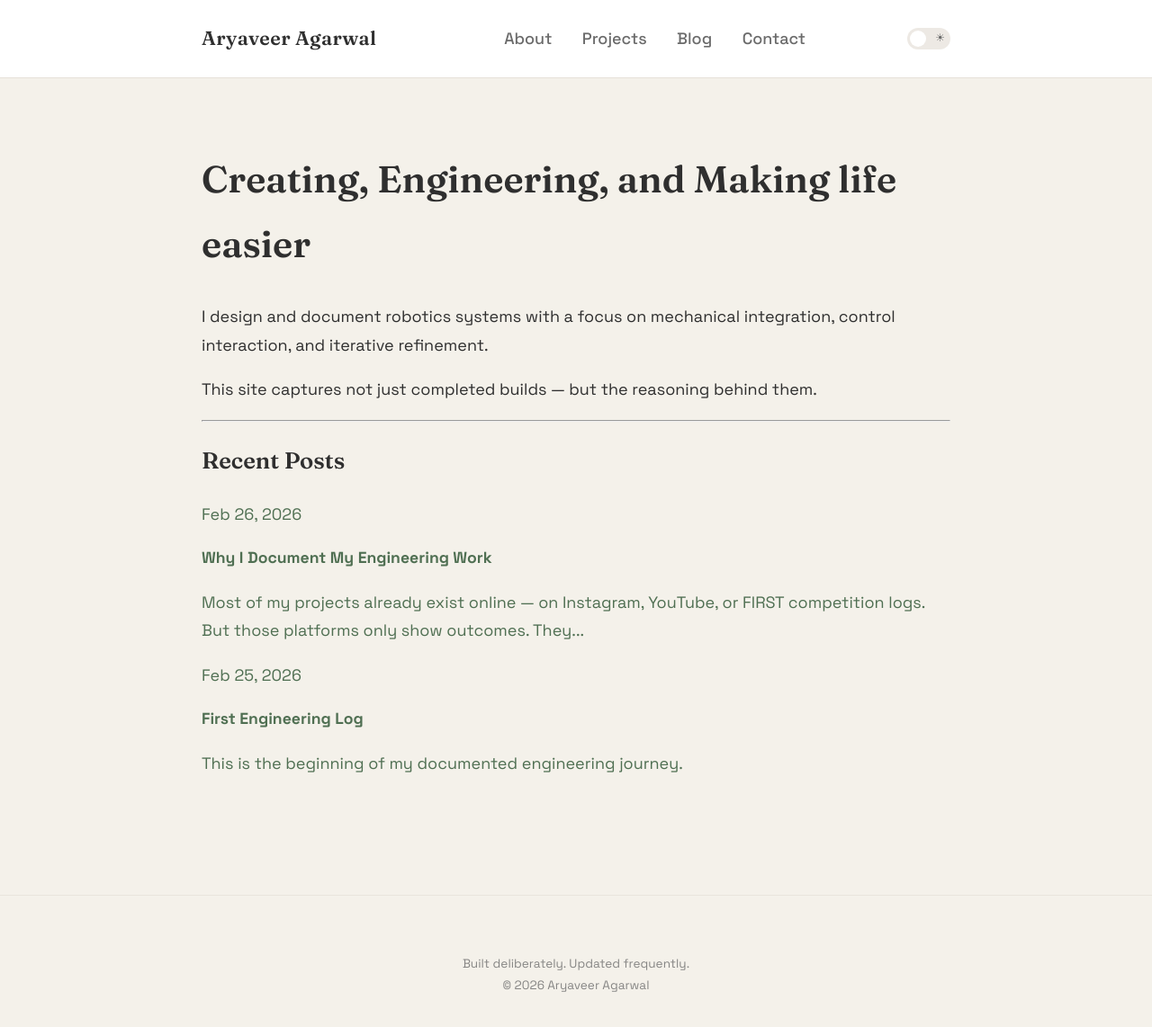
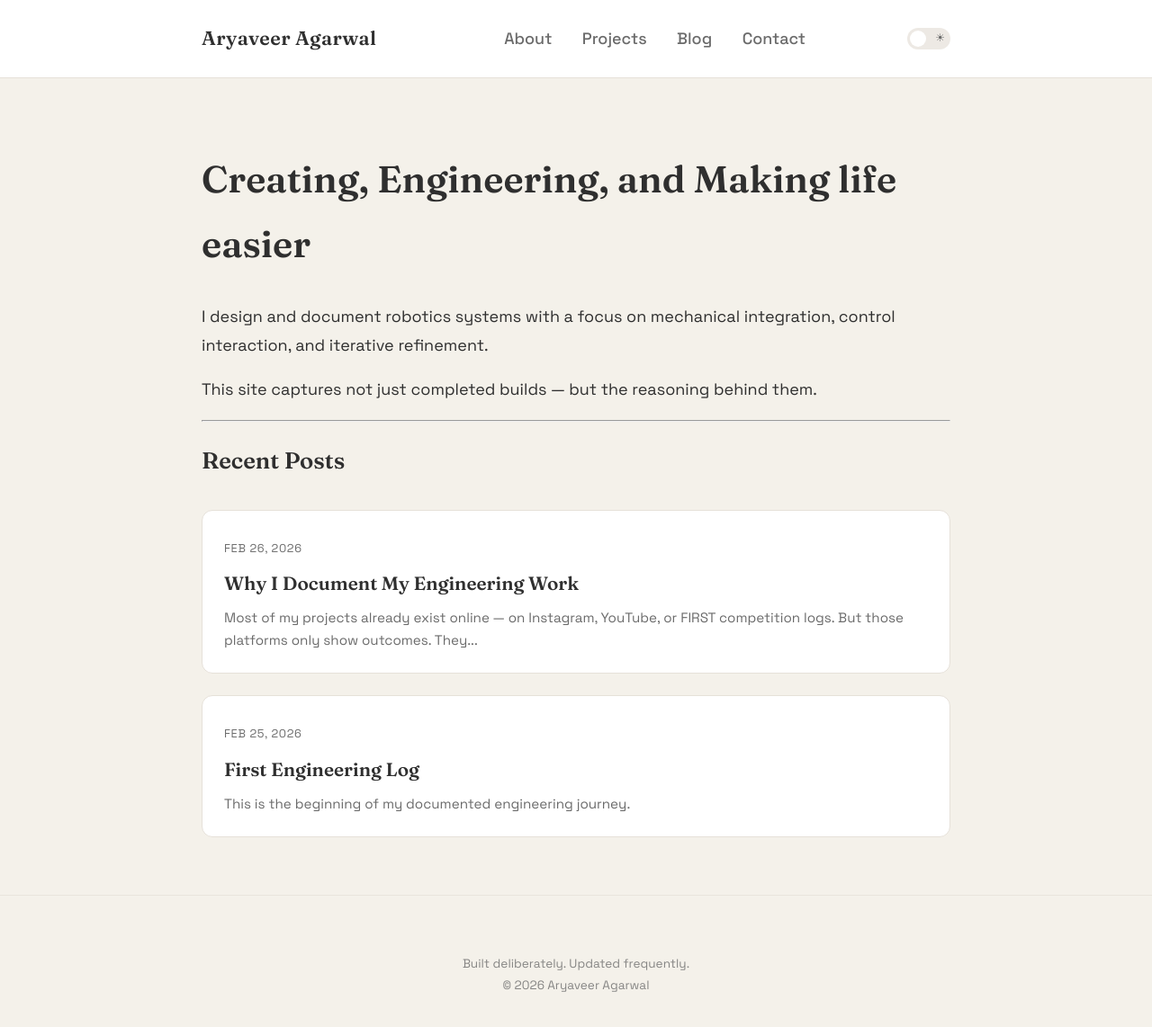
Before and after one commit to aryaveeragarwal/aryaveeragarwal.github.io, a Jekyll site: the page built from index.md, in a window 1280 px wide and 1172 px high. Shown: the top 1142 px of the window at 90% size. Built offline with Jekyll 4.4.1, drawn with Linux system fonts in a browser that asks for light colours.

Commit message:
Update style.css

```diff
--- a/assets/style.css
+++ b/assets/style.css
@@ -269,3 +269,50 @@ main a:hover {
   from { opacity: 0; transform: translateY(6px); }
   to { opacity: 1; transform: translateY(0); }
 }
+/* ===============================
+   RECENT POSTS SECTION
+================================ */
+
+.post-list {
+  display: flex;
+  flex-direction: column;
+  gap: 1.5rem;
+  margin-top: 2rem;
+}
+
+.post-item {
+  display: block;
+  padding: 1.5rem;
+  background: var(--surface);
+  border: 1px solid var(--border);
+  border-radius: 12px;
+  text-decoration: none;
+  transition: transform 0.15s ease, box-shadow 0.15s ease, border-color 0.15s ease;
+}
+
+.post-item:hover {
+  transform: translateY(-3px);
+  border-color: var(--accent);
+  box-shadow: 0 8px 20px rgba(0,0,0,0.05);
+}
+
+.post-date {
+  font-size: 0.8rem;
+  color: var(--muted);
+  letter-spacing: 0.05em;
+  text-transform: uppercase;
+}
+
+.post-title {
+  margin: 0.5rem 0 0.5rem 0;
+  font-size: 1.3rem;
+  font-family: "Fraunces", serif;
+  color: var(--text);
+}
+
+.post-excerpt {
+  margin: 0;
+  color: var(--muted);
+  font-size: 0.95rem;
+  line-height: 1.6;
+}
```
